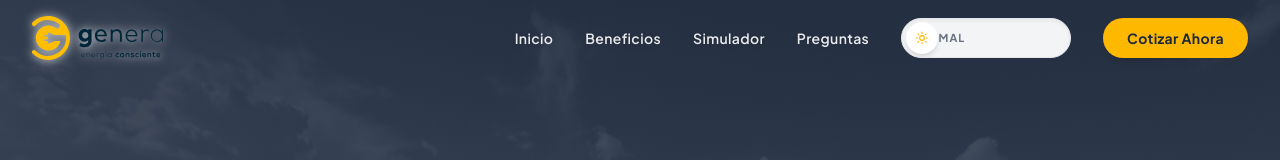
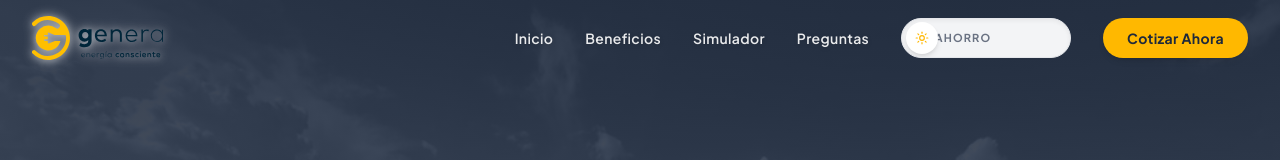
Before and after one commit to iramirezftg/genera-mexico, a Next.js app: page / in a window 1280 px wide. Shown: the top 160 px of the page. Built offline with nearby package versions, Linux system fonts and the light colour scheme.

Commit message:
fix: change toggle text from 'Normal' to 'Sin Ahorro'

```diff
--- a/src/components/ThemeToggle.tsx
+++ b/src/components/ThemeToggle.tsx
@@ -34,7 +34,7 @@ export default function ThemeToggle() {
       />
       <div className="flex w-full items-center justify-between z-10 px-1 relative">
         <span className={`text-[11px] font-bold tracking-widest uppercase transition-colors duration-500 ${isDark ? "text-brand-green" : "text-gray-500"}`}>
-          {isDark ? "Ahorrando" : "Normal"}
+          {isDark ? "Ahorrando" : "Sin Ahorro"}
         </span>
       </div>
 
```
